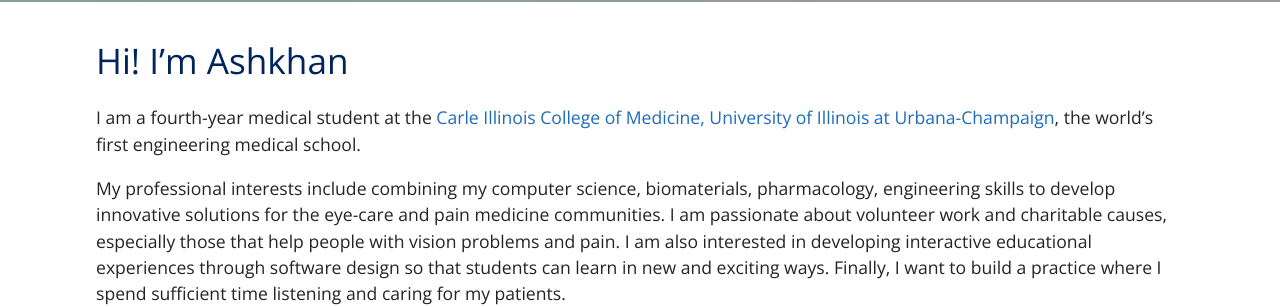
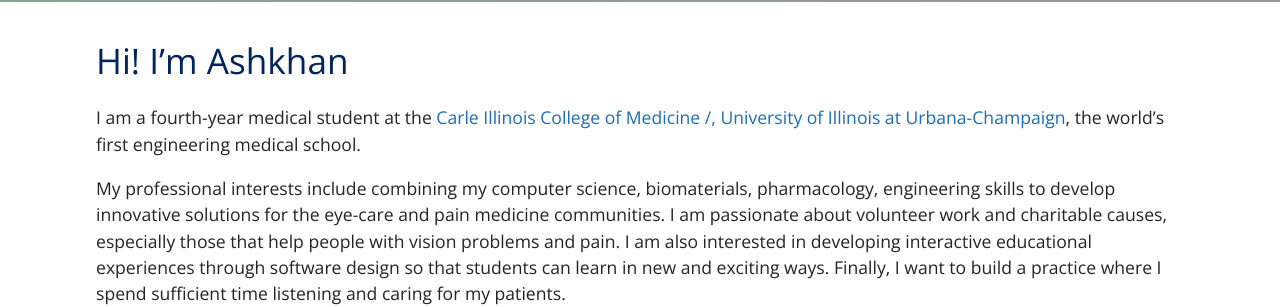
Before and after one commit to EyeCanDoIt/EyeCanDoIt.github.io, a Jekyll site: the page built from index.md, in a window 1280 px wide and 900 px high, scrolled down 371 px. Shown: the part 155-462 px from the top of the window. Built offline with Jekyll 4.4.1, drawn with Linux system fonts in a browser that asks for light colours.

```diff
--- a/index.md
+++ b/index.md
@@ -6,7 +6,7 @@ filename: index
 
 # Hi! I'm Ashkhan
 
-I am a fourth-year medical student at the [Carle Illinois College of Medicine, University of Illinois at Urbana-Champaign](https://medicine.illinois.edu/){:target="_blank"},
+I am a fourth-year medical student at the [Carle Illinois College of Medicine /, University of Illinois at Urbana-Champaign](https://medicine.illinois.edu/){:target="_blank"},
 the world's first engineering medical school.
 
 My professional interests include combining my computer science, biomaterials, pharmacology, engineering skills to develop innovative solutions for the eye-care and pain medicine communities. I am passionate about volunteer work and charitable causes, especially those that help people with vision problems and pain. I am also interested in developing interactive educational experiences through software design so that students can learn in new and exciting ways. Finally, I want to build a practice where I spend sufficient time listening and caring for my patients.
```
